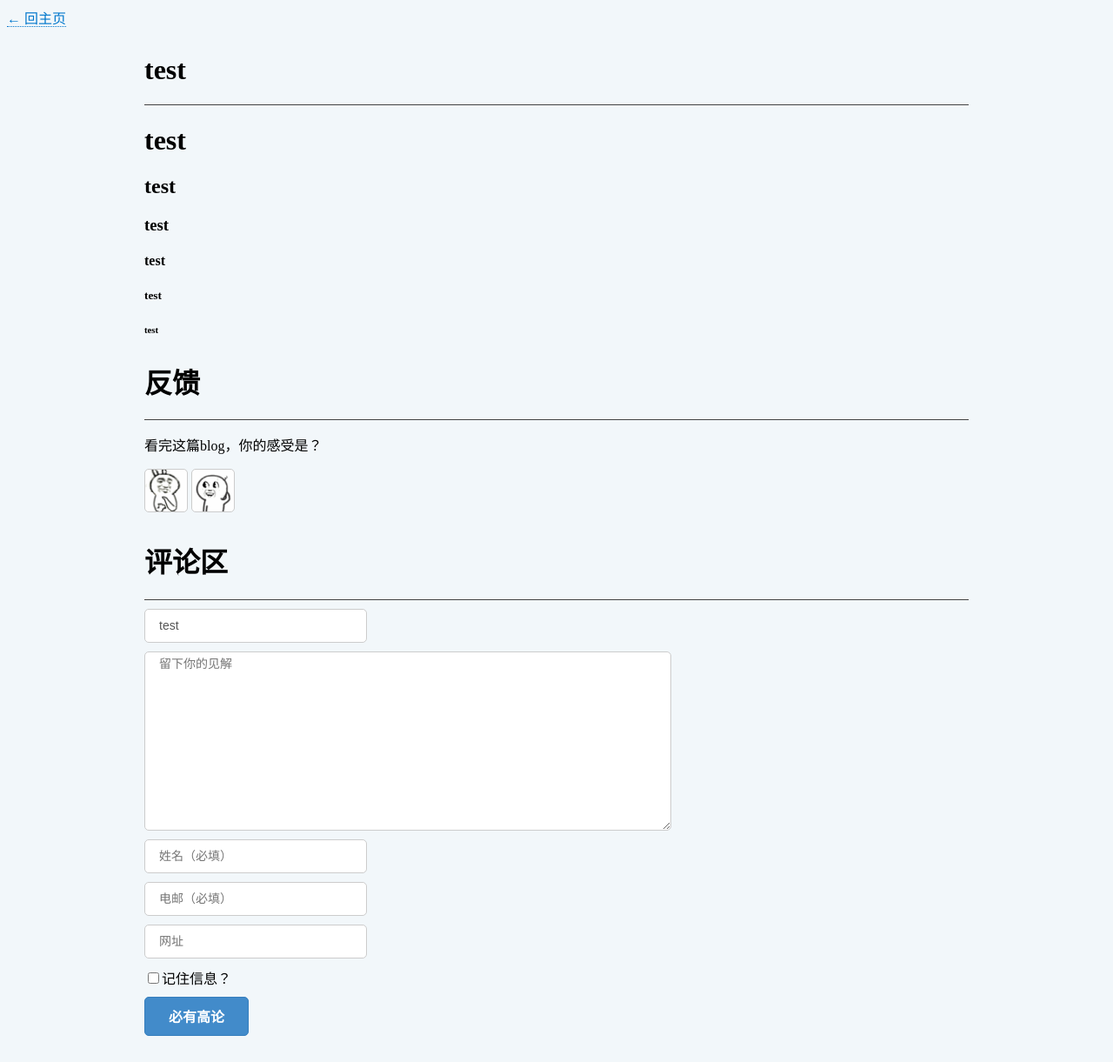
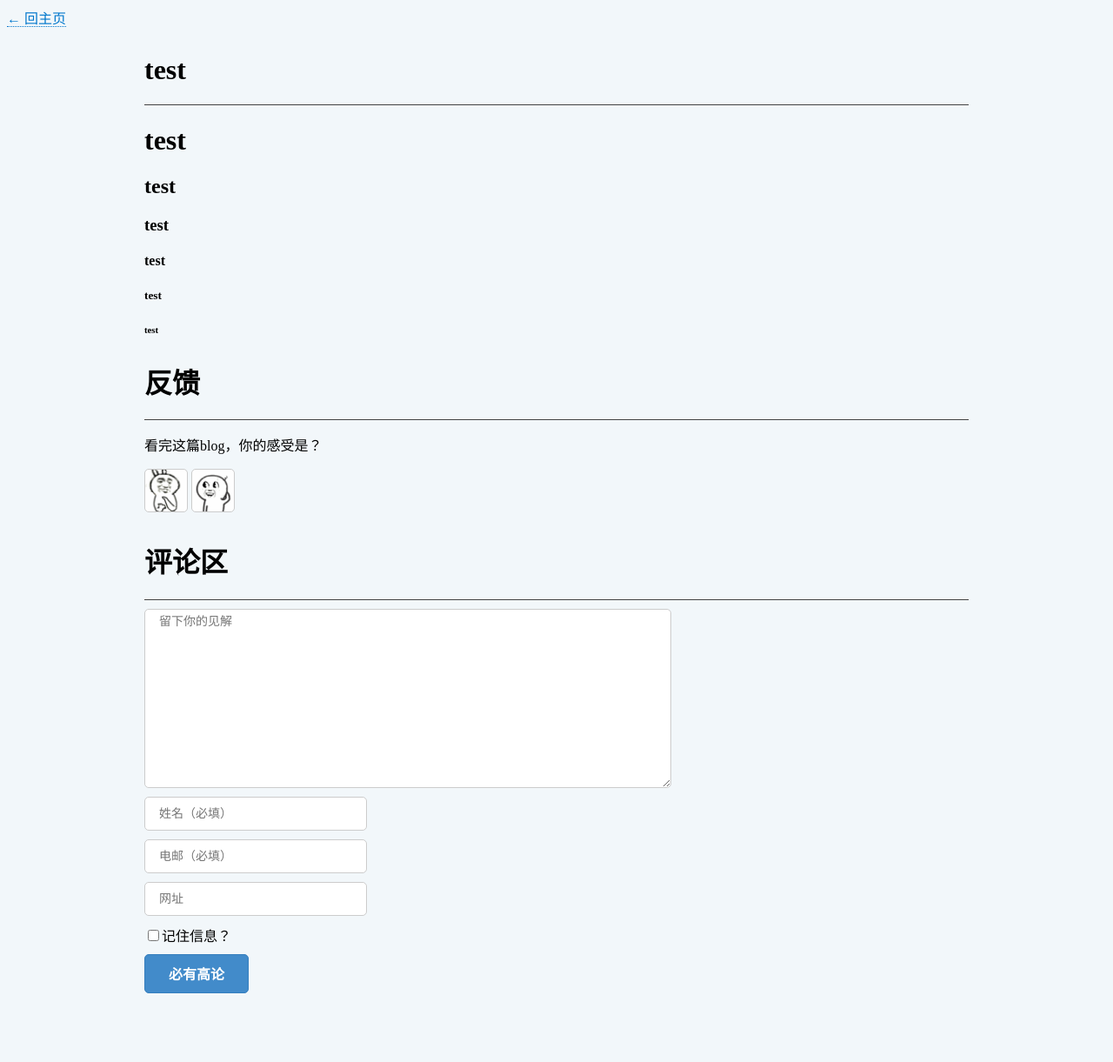
Before and after one commit to ChuChencheng/ChuChencheng.github.io, a Jekyll site: the page built from _posts/2016-08-12-test-post-article.md, in a window 1280 px wide. Shown: the whole page at 87% size. Built offline with Jekyll 4.4.1, drawn with Linux system fonts in a browser that asks for light colours; nearby versions of some CDN libraries; after the commit the page ends 1172 px from its top, so only the background shows below that.

Commit message:
update form

```diff
--- a/_layouts/post.html
+++ b/_layouts/post.html
@@ -26,7 +26,7 @@ layout: default
 <div class="comments"></div>
 <div class="add-comment">
     <form action="api.c2ccc.space:3000/comments/addComment" method="post">
-        <input class="hidden" type="text" name="title" value="{{ page.title }}">
+        <input class="hidden" type="text" name="title" value="{{ page.title }}" disabled="disabled">
         <textarea name="content" placeholder="留下你的见解" required="required"></textarea>
         <input type="text" name="name" placeholder="姓名（必填）" required="required">
         <input type="text" name="mail" placeholder="电邮（必填）" required="required">
--- a/css/default.css
+++ b/css/default.css
@@ -96,7 +96,7 @@ select:focus {
   -webkit-box-shadow: 0 0 8px #66afe9;
 }
 .hidden {
-  display: none;
+  display: none !important;
 }
 /*feedback btn*/
 .diao {
--- a/less/default.less
+++ b/less/default.less
@@ -118,7 +118,7 @@ input[type=text], select{
 }
 
 .hidden{
-    display: none;
+    display: none !important;
 }
 
 /*feedback btn*/
```
